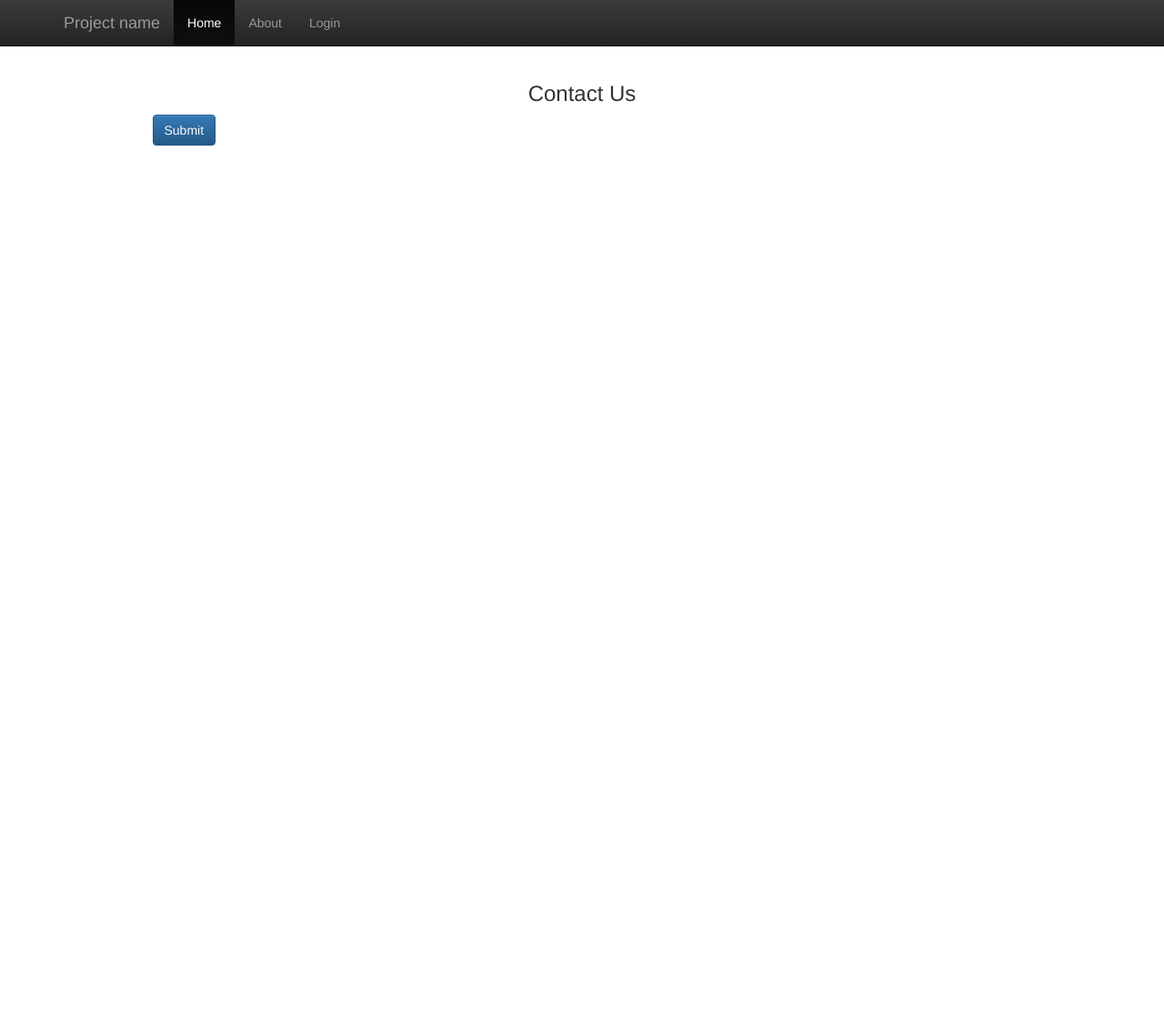
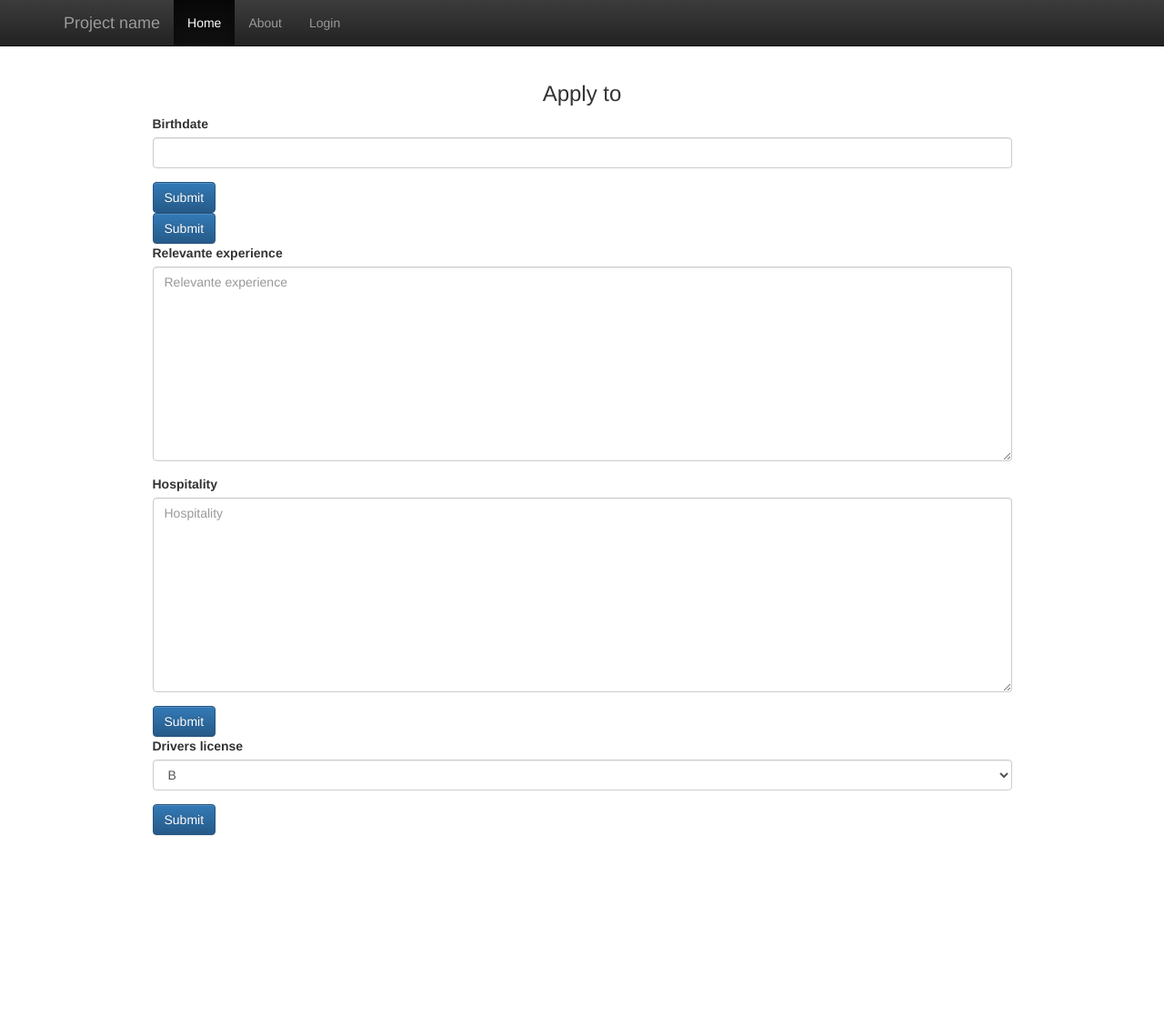
Before and after one commit to Copser/SOCIETE, a Django app: page /apply/ in a window 1280 px wide. Shown: the top 1118 px of the page at 91% size. Run offline with Django 3.2, Linux system fonts and the light colour scheme; some libraries are stand-ins or nearby versions.

Commit message:
display forms

```diff
--- a/superjobs/templates/apply_to/apply.html
+++ b/superjobs/templates/apply_to/apply.html
@@ -5,7 +5,7 @@
 
 {% block apply_content %}
 
-<h3><center>Contact Us</center></h3>
+<h3><center>Apply to </center></h3>
 
 <div class="container">
 	<div class="row">
@@ -13,7 +13,37 @@
 			<form action='.' method='POST'>
 				{% csrf_token %}
 				{{ help_text_and_errors|join:' ' }}
-				{% bootstrap_form form %}
+				{% bootstrap_form labor_form %}
+				{% buttons %}
+				<button type='submit' class='btn btn-primary'>Submit</button>
+				{% endbuttons %}
+			</form>
+		</div>
+		<div class="col-xs-12 col-sm-10 col-sm-offset-1">
+			<form action='.' method='POST'>
+				{% csrf_token %}
+				{{ help_text_and_errors|join:' ' }}
+				{% bootstrap_form labor_reference_form %}
+				{% buttons %}
+				<button type='submit' class='btn btn-primary'>Submit</button>
+				{% endbuttons %}
+			</form>
+		</div>
+		<div class="col-xs-12 col-sm-10 col-sm-offset-1">
+			<form action='.' method='POST'>
+				{% csrf_token %}
+				{{ help_text_and_errors|join:' ' }}
+				{% bootstrap_form labor_experience_form %}
+				{% buttons %}
+				<button type='submit' class='btn btn-primary'>Submit</button>
+				{% endbuttons %}
+			</form>
+		</div>
+		<div class="col-xs-12 col-sm-10 col-sm-offset-1">
+			<form action='.' method='POST'>
+				{% csrf_token %}
+				{{ help_text_and_errors|join:' ' }}
+				{% bootstrap_form labor_future_info_form %}
 				{% buttons %}
 				<button type='submit' class='btn btn-primary'>Submit</button>
 				{% endbuttons %}
```
